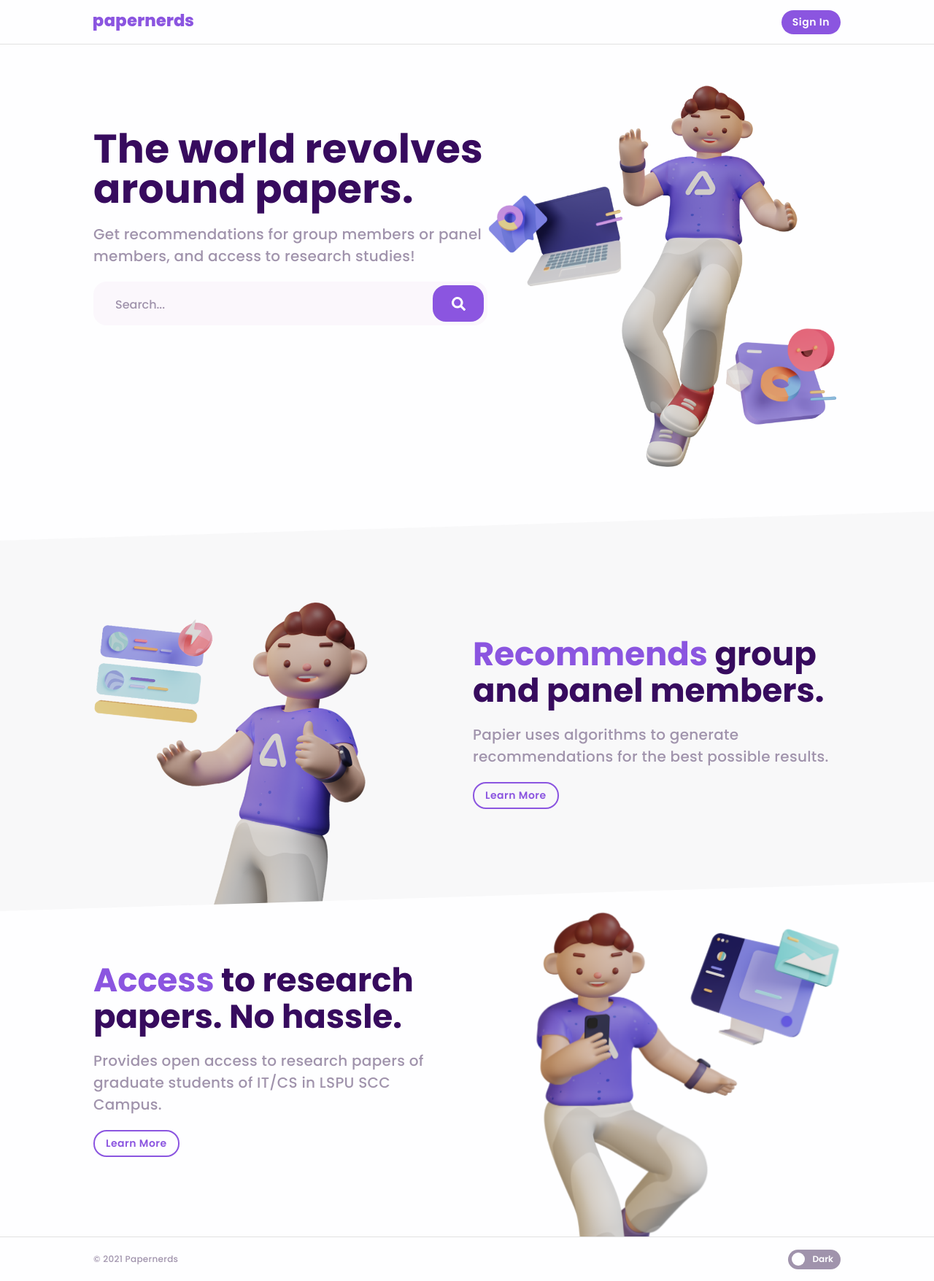
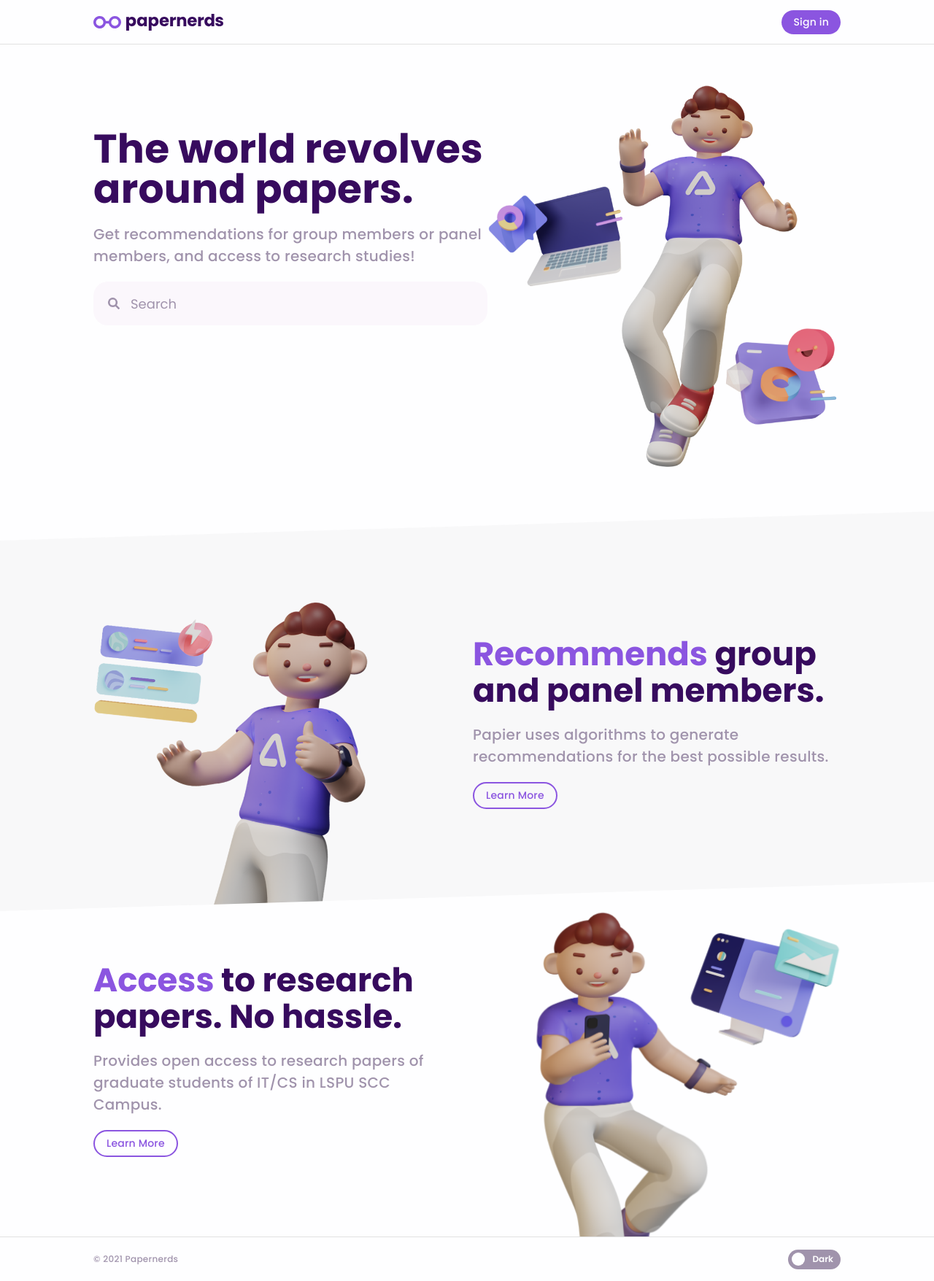
Before and after one commit to miguelcemiller/papernerds, a Django app: page / in a window 1280 px wide. Shown: the whole page at 73% size. Run offline with Django 3.2, Linux system fonts and the light colour scheme; some libraries are stand-ins or nearby versions.

Commit message:
changed search bar

```diff
--- a/features/templates/features/landing.html
+++ b/features/templates/features/landing.html
@@ -4,20 +4,20 @@
 
 {% block content %}
 
-<div class="hero_container">
-    <div class="hero_left_body">
+<div class="landing__section-one">
+    <div class="landing__section-one__left">
         <div class="hero_text_container">
             <h1 class="main_text">The world revolves around papers.</h1>
             <div class="sub_text">Get recommendations for group members or panel members, and access to research studies!</div>
         </div>
-        <form class="search_container" action="{% url 'results' %}" method="GET">
-            <input name="search" class="search_text" type="text" id="input" placeholder="Search...">
-            <button class="search_btn">
-                <img src="{% static 'images/search.svg' %}" alt="">
+        <form class="search-form" action="{% url 'results' %}" method="GET">
+            <button class="search-form__icon" title="Search Papernerds" type="submit">
+                <svg xmlns="http://www.w3.org/2000/svg" width="22.575" height="22.557" viewBox="0 0 22.575 22.557"  preserveAspectRatio="none"><path class="a" d="M9.246,18.542a9.211,9.211,0,0,0,5.13-1.559l5.312,5.312a1.105,1.105,0,0,0,1.541,0l1.033-1.033a1.105,1.105,0,0,0,0-1.541l-5.33-5.294a9.242,9.242,0,1,0-7.687,4.115Zm0-14.866A5.62,5.62,0,1,1,3.626,9.3,5.625,5.625,0,0,1,9.246,3.676Z" transform="translate(0 -0.05)"/></svg>
             </button>
+            <input class="search-form__text" name="search" type="text" autocomplete="off" placeholder="Search">
         </form>
     </div>
-    <div class="hero_right_body">
+    <div class="landing__section-one__right">
         <div class="main_images">
             <img class="ikbal_1" src="{% static 'images/ikbal_1.png' %}" alt="">
             <img class="other_03" src="{% static 'images/other_03.png' %}"alt="">
--- a/features/urls.py
+++ b/features/urls.py
@@ -4,14 +4,14 @@ from django.views.generic import RedirectView
 from . import views
 
 urlpatterns = [
-    path('', views.landingView, name='landing'),
-    path('home', views.homeView, name='home'),
+    path('', views.landing_view, name='landing'),
+    path('home', views.home_view, name='home'),
     path('home/', RedirectView.as_view(pattern_name = 'home')),
-    path('paper/<slug:slug>', views.paperView, name="paper"),
+    path('paper/<slug:slug>', views.paper_view, name="paper"),
     path('paper/<slug:slug>/', RedirectView.as_view(pattern_name = 'paper')),
 
-    path('login/', views.loginView, name='login'),
-    path('logout/', views.logoutView, name='logout'),
-    path('results', views.resultsView, name='results'),
+    path('login/', views.login_view, name='login'),
+    path('logout/', views.logout_view, name='logout'),
+    path('results', views.results_view, name='results'),
 
 ]
--- a/features/views.py
+++ b/features/views.py
@@ -16,11 +16,11 @@ from . utils import filter__in_preserve, paginate_papers, topic_distrib, paginat
 
 # Create your views here.
 
-def landingView(request):
+def landing_view(request):
     return render(request, 'features/landing.html')
 
 
-def loginView(request):
+def login_view(request):
     if request.method == 'POST':
         username= request.POST['username']
         password = request.POST['password']
@@ -54,12 +54,12 @@ def loginView(request):
     return render(request, 'features/login.html')
 
 
-def logoutView(request):
+def logout_view(request):
     logout(request)
     return redirect('landing')
 
 
-def resultsView(request):
+def results_view(request):
     search = ""
 
     if request.method == 'GET' and 'search' in request.GET:
@@ -129,7 +129,7 @@ def resultsView(request):
     return render(request, 'features/home.html', context)
 
 
-def homeView(request):
+def home_view(request):
     search = ""
 
     # no search
@@ -141,7 +141,7 @@ def homeView(request):
     return render(request, 'features/home.html', context)
 
 
-def paperView(request, slug):
+def paper_view(request, slug):
     paper = Paper.objects.get(slug=slug)
 
     # current paper title, abstract
--- a/static/styles/main.css
+++ b/static/styles/main.css
@@ -11,7 +11,7 @@
     --line: rgb(225, 225, 225);
 
     --btn-hover: rgb(155, 103, 238);
-    --card-hover: #F8F8F9;
+    --card-hover: hsl(270, 10%, 98.5%);
 
     --nav-gap: 38px;
     --page-gutter: 40px;
@@ -100,175 +100,176 @@ body {
 }
 
 
-.wrapper {
-    min-height: calc(100% + 60px);
-}
-
-/* Navigation Bar */
+/* ------------------HEADER------------------ */
 
 header {
+    position: sticky;
+    top: 0;
+    z-index: 100;
+
     border-bottom: 1px solid var(--line);
-
-}
-
-.navbar {
+}
+
+nav {
     display: flex;
     justify-content: space-between;
     align-items: center;
+
+    background-color: var(--background);
 
     max-width: 1104px;
     height: 60px;
 
-    box-sizing: border-box;
-
     padding: 0 var(--page-gutter);
 
-    margin: auto;
-
-}
-
+    margin: 0 auto;
+}
+
+/* ------------------PAPERNERDS LOGO------------------ */
 
 .logo {
+    display: flex;
+    align-items: center;
+    gap: 7px;
+
     cursor: pointer;
+}
+
+.logo > img {
+    display: block;
+}
+
+.logo > img:first-child {
+    height: 17px;
+}
+
+.logo > img:last-child {
     height: 23px;
 
     margin-right: var(--nav-gap);
 }
 
-.search_container {
-    display: flex;
-    justify-content: space-between;
-    align-items: center;
-
-    height: 42px;
-    width: 100%;
-
-    box-sizing: border-box;
-
-    position: relative;
+/* ------------------SEARCH BAR------------------ */
+.search-form {
+    display: flex;
+    align-items: center;
+
+    background-color: var(--text-field);
+
+    height: 40px;
+    width: 100%;
+    min-width: 100px;
+
+    box-shadow: 0 0 0 1px var(--background);
+    border-radius: 20px;
 
     margin-right: var(--nav-gap);
-}
-
-.search_text {
+
+    transition: box-shadow 0.2s ease-in-out;
+}
+
+.search-form:hover {
+    box-shadow: 0 0 0 1px var(--line);
+}
+
+.search-form:focus-within {
+    outline: none;
+    box-shadow: 0 0 0 1px var(--line);
+
+    background-color: var(--background);
+}
+
+
+.search-form__text {
     font-family: "Poppins", sans-serif;
     font-size: 16px;
     font-weight: 500;
-
-    background-color: var(--text-field);
-    color: var(--text-primary);
-
-    border-style: none;
-    border-radius: 18px;
-
-    width: 100%;
+    color: var(--text-primary);
+
     height: 100%;
-
-    box-sizing: border-box;
-
-    padding: 10px 30px;
-}
-
-.search_text:focus {
-    outline:none;
-    box-shadow: 0 0 0 2px var(--primary);
-}
-
-
-.search_text::placeholder, .form_input::placeholder, .search_modal_text::placeholder {
-    /* color: rgba(160, 147, 172, 0.6); */
+    flex: 1;
+    background-color: initial;
+    border: none;
+
+    padding: 0 15px;
+}
+
+.search-form__text:focus {
+    outline: none;
+}
+
+.search-form__text::placeholder, .form_input::placeholder, .search_modal_text::placeholder {
     font-family: "Poppins", sans-serif;
     color: var(--text-secondary);
     font-size: 16px;
-    font-weight: 500;
-}
-
-.search_btn {
-    width: 50px;
-    height: 34px;
-
+    font-weight: 400;
+}
+
+
+.search-form__icon {
+    display: flex;
+    align-items: center;
+
+    background-color: initial;
+    height: 100%;
+    width: max-content;
     border: none;
 
-    position: absolute;
-    right: 0;
-    z-index: 2;
-
-    background-color: var(--primary);
-    border-radius: 18px;
     cursor: pointer;
-
-    box-sizing: border-box;
-
-    margin-right: 5px;
-
-    cursor: pointer;
-
-    transition: all 0.3s ease 0s;
-
-    display: flex;
-    justify-content: center;
-    align-items: center;
-}
-
-.search_btn_alt_wrapper {
-    flex: 1;
-    text-align: end;
-
-    margin-right: 5px;
-}
-
-.search_btn_alt {
-    display: none;
-    width: 35px;
-    height: 35px;
-    border: none;
-
-    background-color: var(--background);
-    border-radius: 20px;
-
-    cursor: pointer;
-
-    transition: all 0.3s ease 0s;
-}
-
-.search_btn img {
+}
+
+.search-form__icon > svg {
+    fill: var(--text-secondary);
     width: 14px;
     height: 14px;
-}
-.search_btn_alt img {
+
+    margin-left: 20px;
+
+    transition: fill 0.2s ease-in-out;
+}
+
+.search-form__icon > svg:hover {
+    fill: var(--text-primary);
+}
+
+.landing__section-one .search-form {
+    height: 60px;
+    margin-top: 20px;
+    margin-right: 0px;
+}
+.landing__section-one .search-form__text {
+    font-size: 18px;
+}
+
+.landing__section-one .search-form__text::placeholder {
+    font-size: 18px;
+}
+
+.landing__section-one .search-form__icon > svg {
     width: 16px;
     height: 16px;
 }
 
 
-.search_btn:hover {
-    background-color: var(--btn-hover);
-}
-
-.search_btn_alt:hover {
-    background-color: var(--card-hover);
-}
 
 .sign_in, .sign_in_m {
     min-width: max-content;
 }
 
+/* ------------------BUTTON------------------ */
 .btn {
+    font-family: 'Poppins', sans-serif;
+    font-size: 14px;
+    font-weight: 500;
+    letter-spacing: 0.2px;
+
     background-color: var(--primary);
     color: var(--background);
 
-    font-size: 14px;
-    font-family: 'Poppins', sans-serif;
-    font-weight: 600;
-    letter-spacing: 0.5px;
-
-    text-align: center;
-    text-decoration: none;
-
-    padding: 6px 15px;
-
     border: none;
-    border-radius: 18px;
+    border-radius: 20px;
+
+    padding: 6px 16px;
 
     cursor: pointer;
 
@@ -381,14 +367,11 @@ header {
     margin-left: 5px;
 }
 
-/* End of Navigation Bar */
-
-
-
-/* Landing Page */
-
-/* Section 1 */
-.hero_container {
+
+
+/* ------------------LANDING PAGE------------------ */
+
+.landing__section-one { /* Section 1 */
     display: flex;
     flex-direction: row;
 
@@ -404,14 +387,14 @@ header {
     margin: auto;
 }
 
-.hero_left_body {
+.landing__section-one__left {
     display: flex;
     flex-direction: column;
     flex-basis: 540px;
     padding-top: 60px;
 }
 
-.hero_right_body {
+.landing__section-one__right {
     display: flex;
     flex-basis: 484px;
     height: 529px;
@@ -434,26 +417,6 @@ header {
     margin-top: 20px;
 }
 
-.hero_container .search_container {
-    height: 60px;
-    margin-top: 20px;
-    margin-right: 0px;
-}
-.hero_container .search_text {
-    font-size: 20px;
-}
-
-.hero_container .search_btn {
-    width: 70px;
-    height: 50px;
-}
-
-.hero_container .search_btn img {
-    width: 19px;
-    height: 19px;
-}
-
-
 .main_images {
     display: flex;
     justify-content: center;
@@ -491,11 +454,10 @@ header {
     animation: 3.5s ease-in-out 0s infinite normal none running float3;
 }
 
-/* End Section 1 */
-
-/* Section 2 */
-
-.section2 {
+
+
+
+.section2 { /* Section 2 */
     background-color: rgb(248, 248, 249);
     height: 548px;
     width: 100%;
--- a/templates/footer.html
+++ b/templates/footer.html
@@ -2,13 +2,11 @@
 
 
 <footer>
-    <div class="footer">
-        <div class="copyright">
-            &copy; 2021 Papernerds
+    <nav>
+        <div class="copyright-text">&copy; 2021 Papernerds</div>
+        <div class="mode-toggle">
+            <div class="mode-toggle__circle"></div>
+            <div class="mode-toggle__text">Dark</div>
         </div>
-        <div class="mode_toggle">
-            <div class="toggle_circle"></div>
-            <div class="mode_text">Dark</div>
-        </div>
-    </div>
+    </nav>
 </footer>
--- a/templates/navbar.html
+++ b/templates/navbar.html
@@ -2,14 +2,14 @@
 
 
 <header>
-    <div class="search_modal_overlay">
-        <div class="search_modal">
-            <div class="search_modal_back">&#10094;</div>
-            <form class="search_modal_form" action="{% url 'results' %}" method="GET">
-                <input name="search" class="search_modal_text" type="text" id="input" placeholder="Search...">
-                <button class="search_modal_btn">
-                    <img src="{% static 'images/search.svg'%}" >
+    <div class="modal-overlay search-modal">
+        <div class="modal-overlay__search">
+            <div class="modal-overlay__search__back">&#10094;</div>
+            <form class="search-form" action="{% url 'results' %}" method="GET">
+                <button class="search-form__icon" title="Search Papernerds" type="submit">
+                    <svg xmlns="http://www.w3.org/2000/svg" width="22.575" height="22.557" viewBox="0 0 22.575 22.557"  preserveAspectRatio="none"><path class="a" d="M9.246,18.542a9.211,9.211,0,0,0,5.13-1.559l5.312,5.312a1.105,1.105,0,0,0,1.541,0l1.033-1.033a1.105,1.105,0,0,0,0-1.541l-5.33-5.294a9.242,9.242,0,1,0-7.687,4.115Zm0-14.866A5.62,5.62,0,1,1,3.626,9.3,5.625,5.625,0,0,1,9.246,3.676Z" transform="translate(0 -0.05)"/></svg>
                 </button>
+                <input class="search-form__text" name="search" type="text" autocomplete="off" placeholder="Search">
             </form>
         </div>
     </div>
@@ -65,25 +65,27 @@
         </div>
     </div>
 
-    <div class="navbar">
-        <a href="{% url 'landing' %}">
-            <img class="logo" src="{% static 'images/papernerds.svg'%}" alt="Papernerds" title="Papernerds" style="display: block;">
+    <nav>
+        <a class="logo" href="{% url 'home' %}">
+            <img src="{% static 'images/papernerds2.svg'%}" alt="Papernerds" title="Papernerds">
+            <img src="{% static 'images/papernerds1.svg'%}" alt="Papernerds" title="Papernerds">
         </a>
 
         {% if request.get_full_path == '/' %}
 
-        <!-- nothing -->
+        <!-- nav search bar is hidden -->
 
         {% else %}
-        <form id="search_form" class="navbar_search search_container" action="{% url 'results' %}" method="GET">
-            <input name="search" class="search_text" type="text" id="input" placeholder="Search...">
-            <button class="search_btn">
-                <img src="{% static 'images/search.svg'%}" >
+        <form class="search-form" action="{% url 'results' %}" method="GET">
+            <button class="search-form__icon" title="Search Papernerds" type="submit">
+                <svg xmlns="http://www.w3.org/2000/svg" width="22.575" height="22.557" viewBox="0 0 22.575 22.557"  preserveAspectRatio="none"><path class="a" d="M9.246,18.542a9.211,9.211,0,0,0,5.13-1.559l5.312,5.312a1.105,1.105,0,0,0,1.541,0l1.033-1.033a1.105,1.105,0,0,0,0-1.541l-5.33-5.294a9.242,9.242,0,1,0-7.687,4.115Zm0-14.866A5.62,5.62,0,1,1,3.626,9.3,5.625,5.625,0,0,1,9.246,3.676Z" transform="translate(0 -0.05)"/></svg>
             </button>
+            <input class="search-form__text" name="search" type="text" autocomplete="off" placeholder="Search">
         </form>
-        <div class="search_btn_alt_wrapper">
-            <button class="search_btn_alt">
-                <img src="{% static 'images/search_alt.svg'%}" >
+
+        <div class="search-icon-wrapper hide">
+            <button class="search-form__icon" title="Search Papernerds">
+                <svg xmlns="http://www.w3.org/2000/svg" width="22.575" height="22.557" viewBox="0 0 22.575 22.557"  preserveAspectRatio="none"><path class="a" d="M9.246,18.542a9.211,9.211,0,0,0,5.13-1.559l5.312,5.312a1.105,1.105,0,0,0,1.541,0l1.033-1.033a1.105,1.105,0,0,0,0-1.541l-5.33-5.294a9.242,9.242,0,1,0-7.687,4.115Zm0-14.866A5.62,5.62,0,1,1,3.626,9.3,5.625,5.625,0,0,1,9.246,3.676Z" transform="translate(0 -0.05)"/></svg>
             </button>
         </div>
 
@@ -107,13 +109,13 @@
 
         {% else %}
         <div class="sign_in">
-            <a href="{% url 'login' %}"><button class="btn btn_primary">Sign In</button></a>
+            <a href="{% url 'login' %}"><button class="btn btn_primary">Sign in</button></a>
         </div>
         <div class="sign_in_m hide_sign_in">
-            <a><button class="btn btn_primary">Sign In</button></a>
+            <a><button class="btn btn_primary">Sign in</button></a>
         </div>
         {% endif %}
-    </div>
+    </nav>
 
 </header>
 
@@ -129,26 +131,29 @@
        $('.profile_dropdown').addClass('hide_dropdown');
     });
 
-    // Search Modal Overlay
-    $('.search_btn_alt_wrapper').click(function(e) {
-        $('.search_modal_overlay').css('display', 'flex'); // Display modal
+    // ------------Search Modal Overlay---------------
+    $('.search-form__icon').click(function(e) {
+        $('.modal-overlay').css('display', 'flex'); // Display modal
         $('body').css('overflow-y', 'hidden'); // Disable vertical scroll on body
-        $('.search_modal_text').focus(); // Focus search modal text
+        $('.search-form__text').focus(); // Focus search modal text
     });
 
-    $(".search_modal_back").on("click", function() {
-        $(".search_modal_overlay").css("display", "none");
+    $(".modal-overlay__search__back").on("click", function() {
+        $(".modal-overlay").css("display", "none");
         $('body').css('overflow-y', 'auto'); // Enable vertical scroll on body
     });
 
-    $(".search_modal_overlay").on("click", function() { // When overlay (dark) is click
-        $(".search_modal_overlay").css("display", "none");
+    $(".modal-overlay").on("click", function() { // When overlay (dark) is click
+        $(".modal-overlay").css("display", "none");
         $('body').css('overflow-y', 'auto'); // Enable vertical scroll on body
     });
 
-     $(".search_modal").on("click", function(e) { // Disable click on search modal
+     $(".modal-overlay__search").on("click", function(e) { // Disable click on search modal
          e.stopPropagation();
     });
+
+
+
 
 
 
```
Also changed, not shown: other parts of static/styles/main.css (+42 -153 lines), db.sqlite3, static/images/papernerds1.svg (added), static/images/papernerds2.svg (added), static/images/papernerds_alt.svg (deleted), static/images/search.svg.
